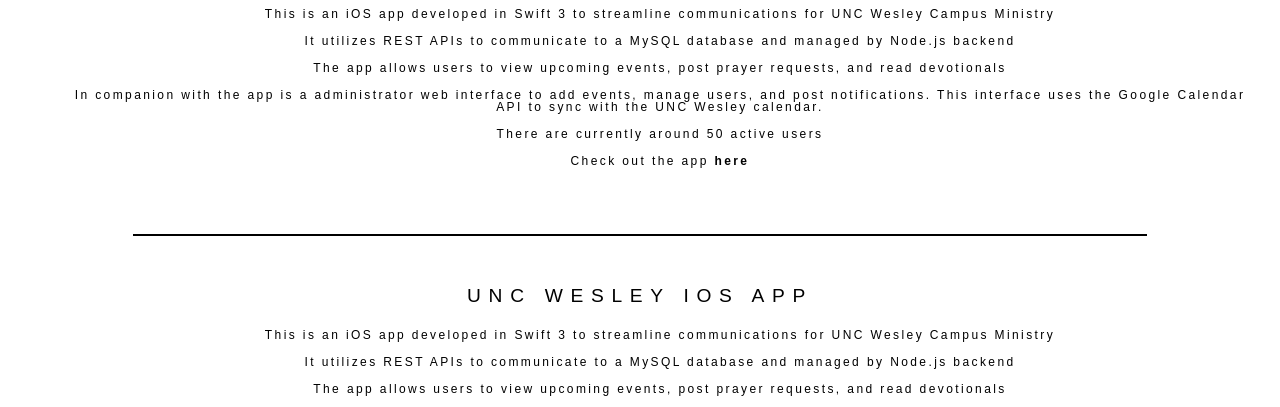
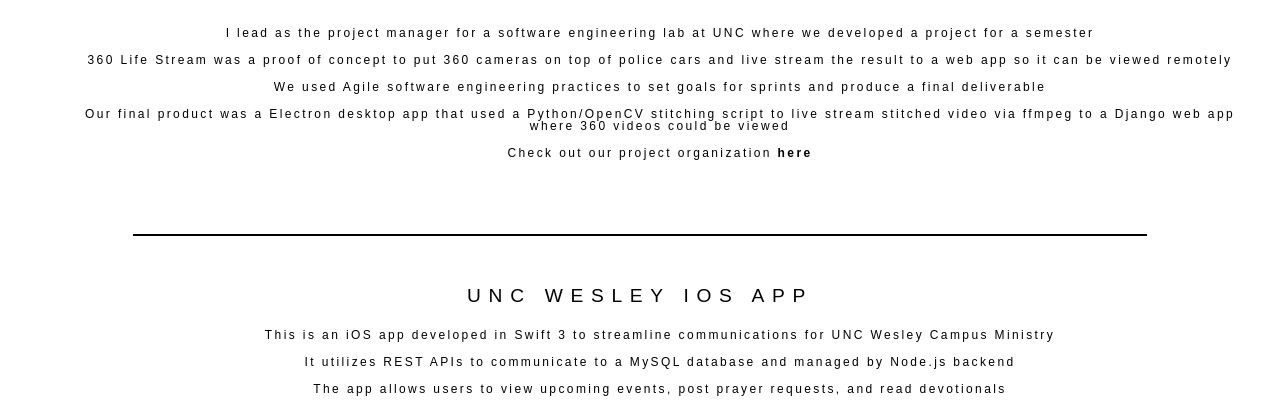
Before and after one commit to jdwitten/portfolio, a plain HTML site: page projects.html in a window 1280 px wide. Shown: the part 674-1081 px from the top of the page. Drawn offline with Linux system fonts and the light colour scheme.

Commit message:
update projects

```diff
--- a/projects.html
+++ b/projects.html
@@ -184,16 +184,14 @@
 	</div>
 	<div class="item">
   	<div class="text">
-  		<h5 id="name"></h5>
+  		<h5 id="name">360 Life Stream</h5>
 			<p><strong></strong></p>
 			 <ul>
-				<li>This is an iOS app developed in Swift 3 to streamline communications for UNC Wesley Campus Ministry</li>
-				<li>It utilizes REST APIs to communicate to a MySQL database and managed by Node.js backend</li>
-				<li>The app allows users to view upcoming events, post prayer requests, and read devotionals</li>
-				 <li>In companion with the app is a administrator web interface to add events, manage users, and post notifications.
-					 This interface uses the Google Calendar API to sync with the UNC Wesley calendar.</li>
-				<li>There are currently around 50 active users</li>
-				<li>Check out the app <a href = "https://itunes.apple.com/us/app/unc-wesley/id1146860555?mt=8">here</a></li>
+				<li>I lead as the project manager for a software engineering lab at UNC where we developed a project for a semester</li>
+				<li>360 Life Stream was a proof of concept to put 360 cameras on top of police cars and live stream the result to a web app so it can be viewed remotely</li>
+				<li>We used Agile software engineering practices to set goals for sprints and produce a final deliverable</li>
+				 <li>Our final product was a Electron desktop app that used a Python/OpenCV stitching script to live stream stitched video via ffmpeg to a Django web app where 360 videos could be viewed</li>
+				<li>Check out our project organization <a href = "https://github.com/360ls">here</a></li>
    			</ul>
 
     	</div>
```
